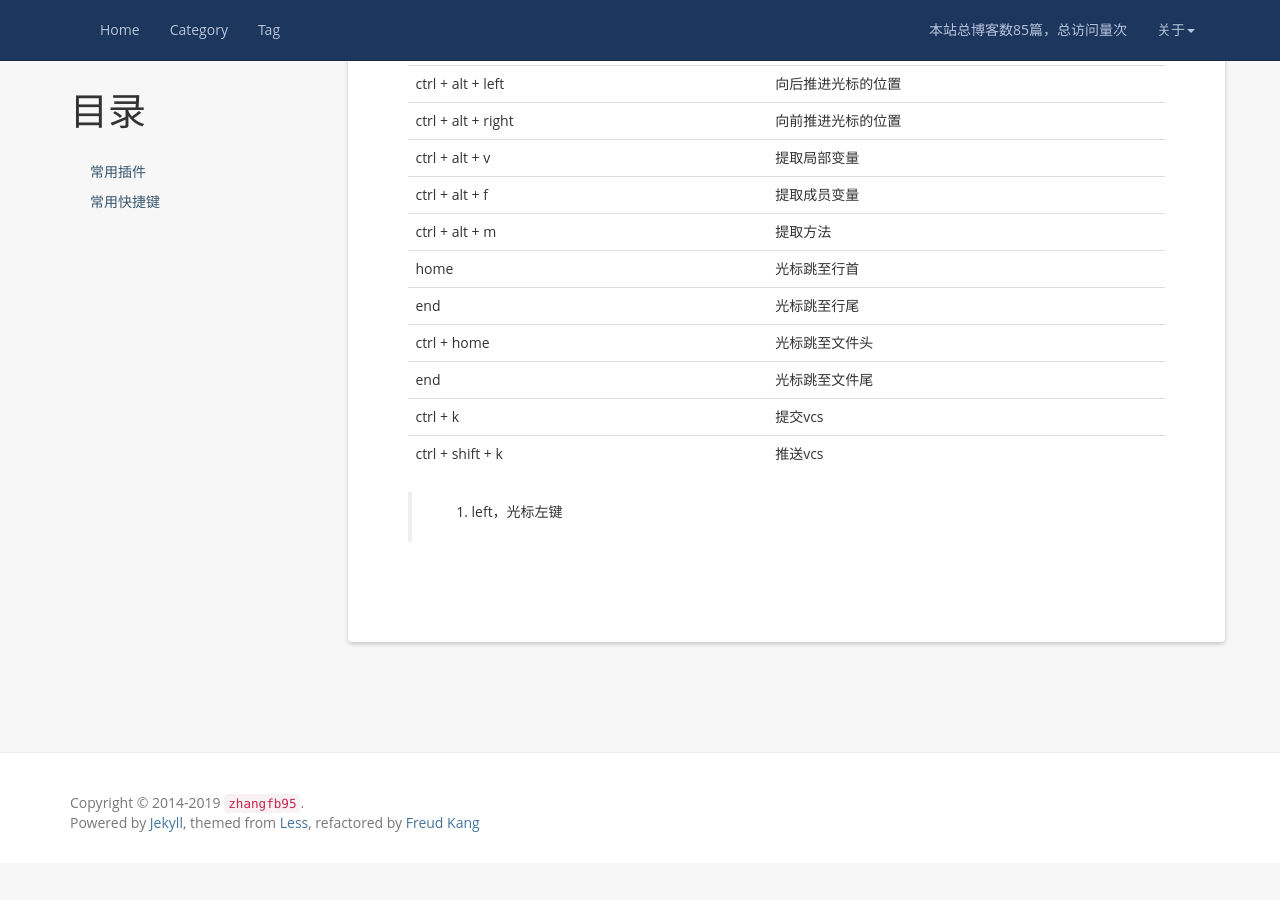
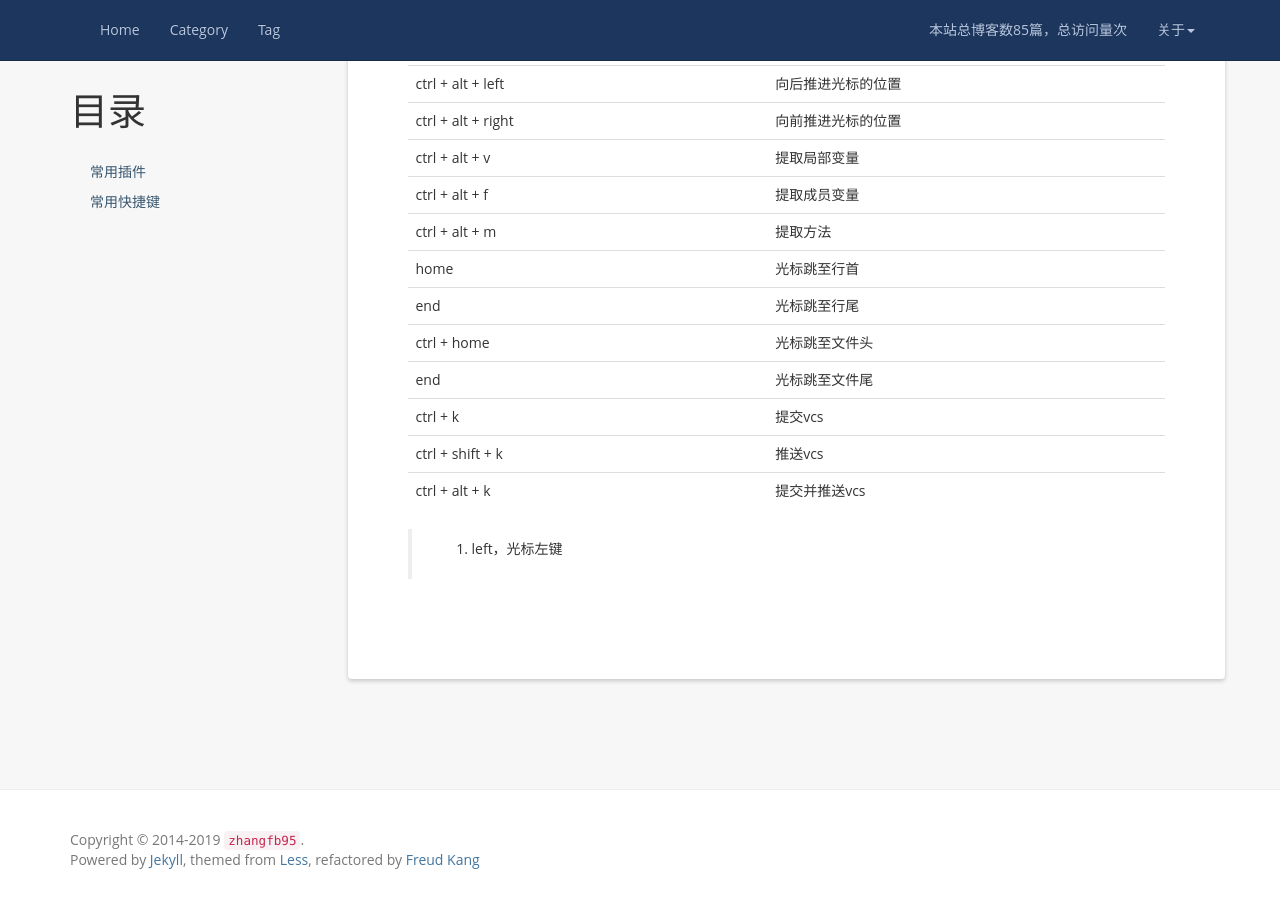
Before and after one commit to zhangfb95/zhangfb95.github.io.bak, a Jekyll site: the page built from plugin-intellij.md, in a window 1280 px wide and 900 px high, scrolled down 846 px. Built offline with Jekyll 4.4.1, drawn with Linux system fonts in a browser that asks for light colours; nearby versions of some CDN libraries; a script that is not in the unit is left out; comment, search, counter and statistics services are not loaded; before the commit the page ends 1709 px from its top, so only the background shows below that.

Commit message:
add more shortcut

```diff
--- a/plugin-intellij.md
+++ b/plugin-intellij.md
@@ -37,5 +37,6 @@ permalink: /plugin-intellij/
 | end | 光标跳至文件尾 |
 | ctrl + k | 提交vcs |
 | ctrl + shift + k | 推送vcs |
+| ctrl + alt + k | 提交并推送vcs |
 
 > 1. left，光标左键
```
